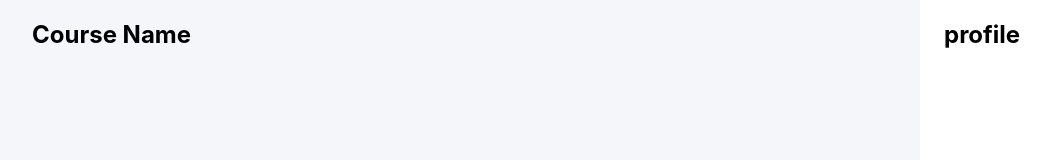
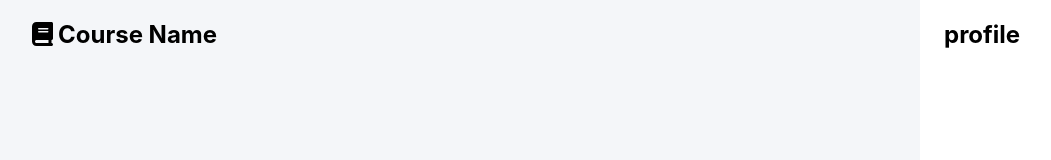
Before and after one commit to MarufAlAslam/medemy-simple-react-spa, a React (Create React App) app: page / in a window 1280 px wide. Shown: the top 160 px of the page, without its empty margins (40-1091 px from the left). Built offline with nearby package versions, Linux system fonts and the light colour scheme.

Commit message:
fontawesome installed

```diff
--- a/package.json
+++ b/package.json
@@ -3,6 +3,9 @@
   "version": "0.1.0",
   "private": true,
   "dependencies": {
+    "@fortawesome/fontawesome-svg-core": "^6.2.0",
+    "@fortawesome/free-solid-svg-icons": "^6.2.0",
+    "@fortawesome/react-fontawesome": "^0.2.0",
     "@testing-library/jest-dom": "^5.16.5",
     "@testing-library/react": "^13.4.0",
     "@testing-library/user-event": "^13.5.0",
--- a/src/App.css
+++ b/src/App.css
@@ -17,3 +17,7 @@
   max-width: 85%;
   margin: auto;
 }
+
+.me-2 {
+  margin-right: 5px;
+}
--- a/src/App.js
+++ b/src/App.js
@@ -1,4 +1,6 @@
 import './App.css';
+import { faBook } from '@fortawesome/free-solid-svg-icons'
+import { FontAwesomeIcon } from '@fortawesome/react-fontawesome';
 
 function App() {
   return (
@@ -6,7 +8,9 @@ function App() {
       <div className='course-container'>
         <div className='course-holder'>
           <div className='container'>
-            <h2>Course Name</h2>
+            <h2>
+              <FontAwesomeIcon className='me-2' icon={faBook} />
+              Course Name</h2>
           </div>
         </div>
         <div className='profile-holder'>
```
Also changed, not shown: 1 other file (tests, documents, lock files or other folders).
